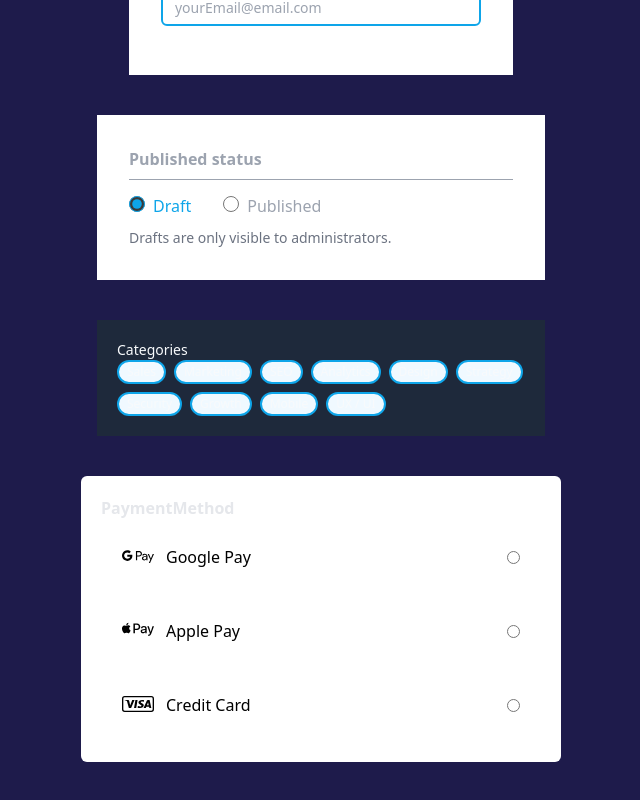
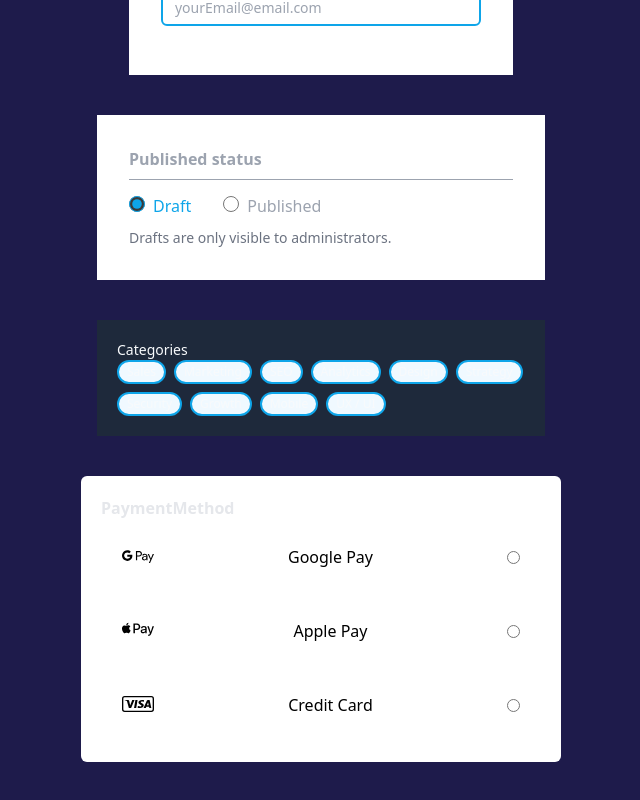
Before and after one commit to Lachicagladiadora/learning-tailwind, a React (Vite) app: page / in a window 1280 px wide. Shown: the part 2040-2840 px from the top of the page, without its empty margins (319-959 px from the left). Built offline with nearby package versions, Linux system fonts and the light colour scheme.

Commit message:
chore: structure

```diff
--- a/src/components/PaymentMethod.jsx
+++ b/src/components/PaymentMethod.jsx
@@ -38,23 +38,20 @@ export const PaymentMethod = () => {
     <div className="w-[480px] bg-white rounded-md p-5">
       <h3 className="text-gray-200 font-bold">PaymentMethod</h3>
       <div>
-        {PayMethod.map(c => (<div className="flex items-center justify-between p-5 rounded-xl border border-white checked:border-violet-300 checked:bg-violet-300 hover:border-gray-50 hover:bg-gray-50 group">
+        {PayMethod.map(c => (
           <label
-            htmlFor={c.label}
-            className="flex items-center justify-center gap-3"
+            key={c.label} className="flex items-center justify-between gap-3 p-5 rounded-xl border border-white checked:border-violet-300 checked:bg-violet-300 hover:border-gray-100 hover:bg-gray-100 group"
           >
             <div className="h-8 w-8 flex items-center justify-center">
               {c.img}
             </div>
             {c.name}
-          </label>
-          <input
-            type="radio"
-            name={c.label}
-            id={c.label}
-            className="checked:border-indigo-500"
-          />
-        </div>))}
+            <input
+              type="radio"
+              name={c.label}
+              className="checked:border-indigo-500"
+            />
+          </label>))}
       </div>
     </div>
   );
```
